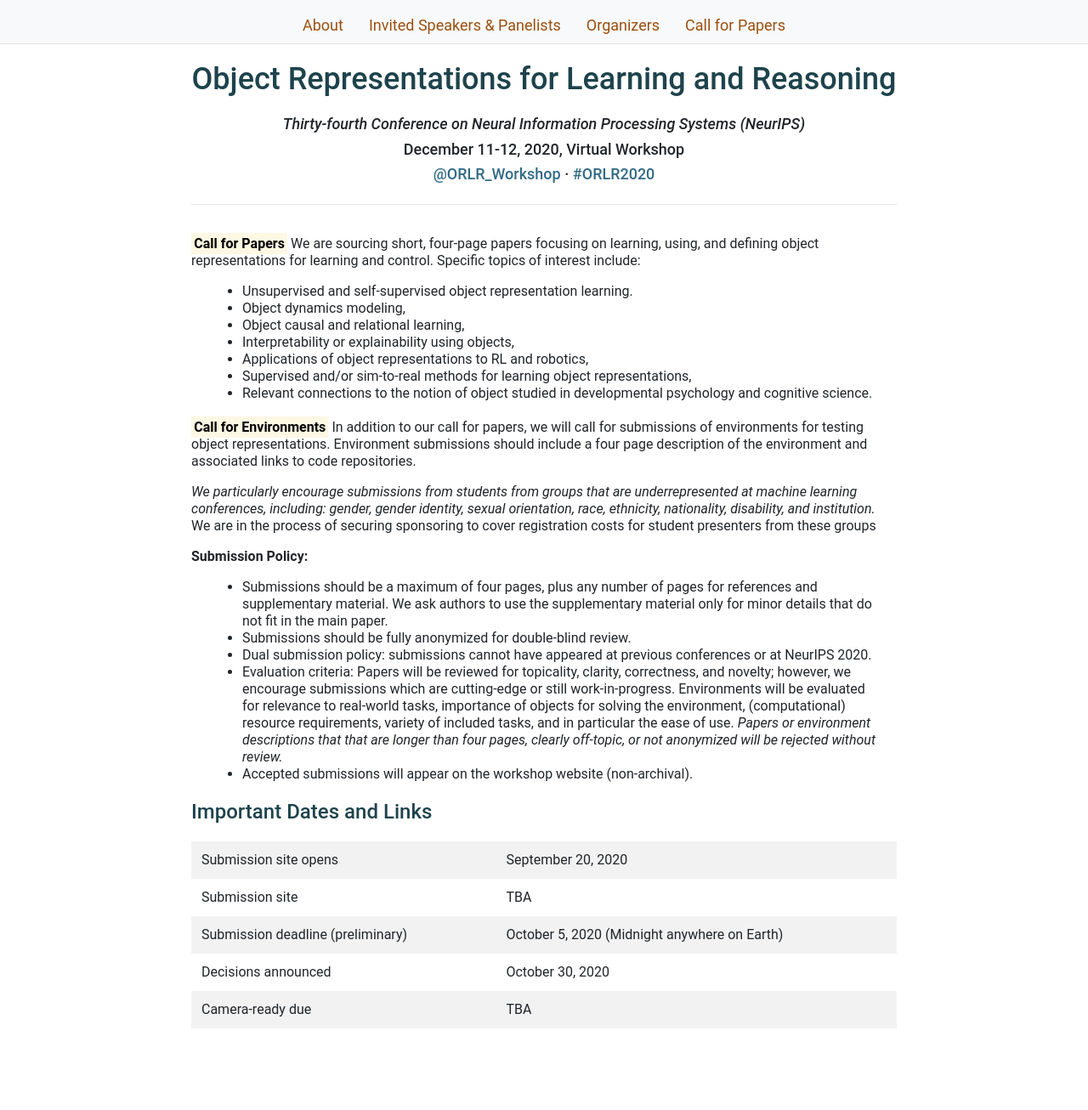
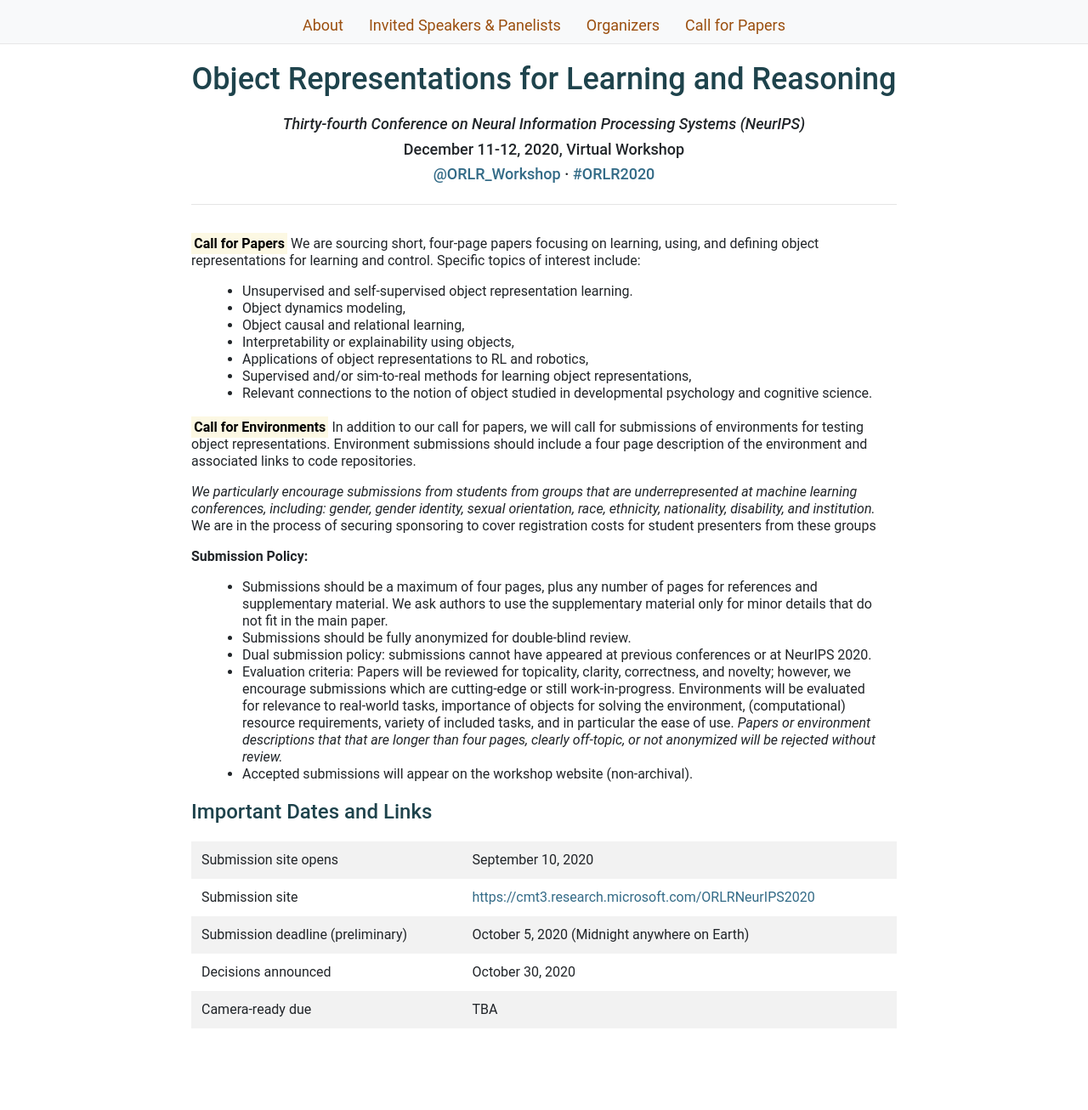
Before and after one commit to orlrworkshop/orlrworkshop.github.io, a Jekyll site: the page built from submit.html, in a window 1280 px wide. Shown: the whole page at 85% size. Built offline with Jekyll 4.4.1, drawn with Linux system fonts in a browser that asks for light colours; nearby versions of some CDN libraries.

Commit message:
add cmt link and change opening date

```diff
--- a/submit.html
+++ b/submit.html
@@ -50,11 +50,11 @@ layout: default
     <tbody>
     <tr>
       <td>Submission site opens</td>
-      <td>September 20, 2020</td>
+      <td>September 10, 2020</td>
     </tr>
     <tr>
       <td>Submission site</td>
-      <td>TBA</td>
+      <td><a href="https://cmt3.research.microsoft.com/ORLRNeurIPS2020">https://cmt3.research.microsoft.com/ORLRNeurIPS2020</a></td>
     </tr>
     <tr>
       <td>Submission deadline (preliminary)</td>
```
